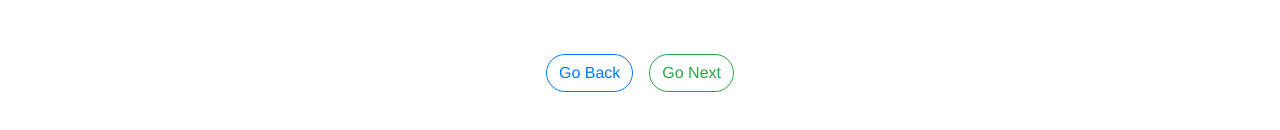
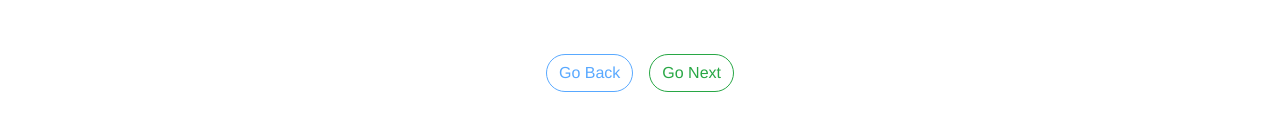
Before and after one commit to shiiyan/home-life-logger, a Vue app in the folder application/: page / in a window 1280 px wide. Shown: the part 198-328 px from the top of the page. Built offline with nearby package versions, Linux system fonts and the light colour scheme.

Commit message:
disable goback at first step

```diff
--- a/application/src/components/Progress.vue
+++ b/application/src/components/Progress.vue
@@ -6,7 +6,14 @@
     </b-progress>
     <slot />
     <div class="mt-5">
-      <b-button pill variant="outline-primary" @click="goBack">Go Back</b-button>
+      <b-button
+        :disabled="currentStep===0"
+        pill
+        variant="outline-primary"
+        @click="goBack"
+      >
+        Go Back
+      </b-button>
       <b-button class="ml-3" pill variant="outline-success" @click="goNext">Go Next</b-button>
     </div>
   </div>
```
